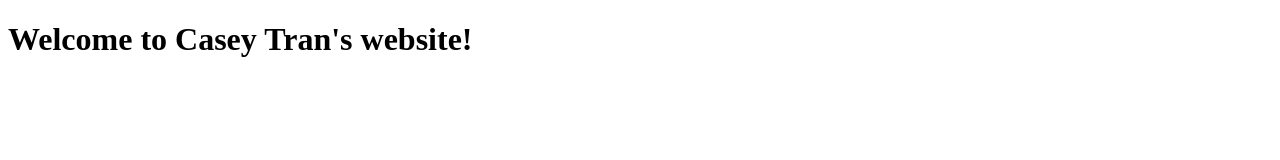
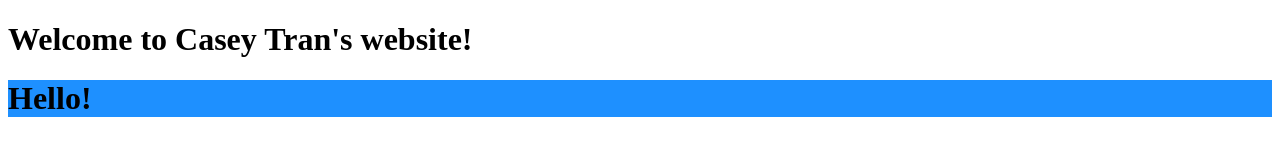
Before and after one commit to tranc8-1512873/tranc8-1512873.github.io, a plain HTML site: page index.html in a window 1280 px wide. Drawn offline with Linux system fonts and the light colour scheme.

Commit message:
Add files via upload

```diff
--- a/index.html
+++ b/index.html
@@ -5,5 +5,6 @@
     </head>
     <body>
         <h1>Welcome to Casey Tran's website!</h1>
+        <h1 style="background-color:DodgerBlue;">Hello!</h1>
     </body>
 </html>
```
